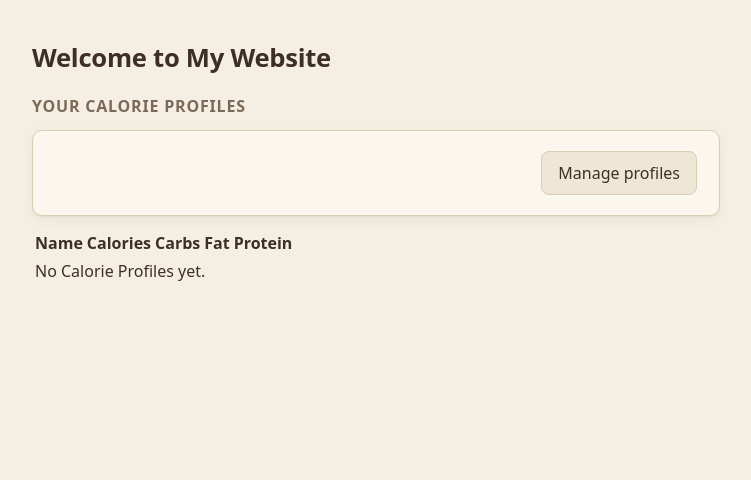
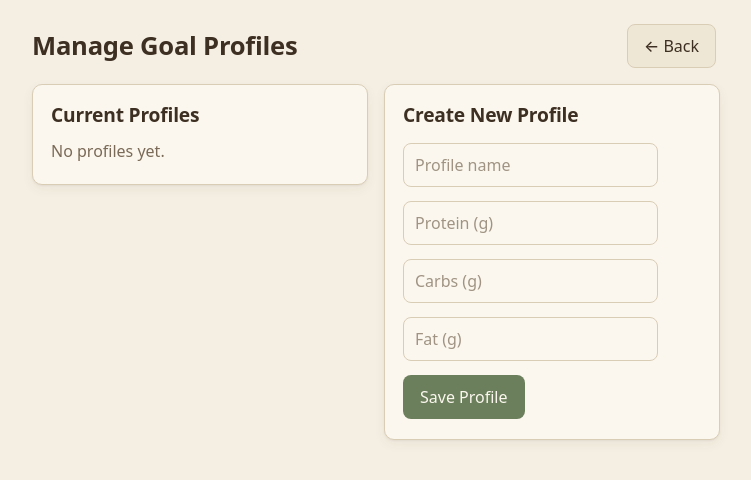
Before and after one commit to Markus1403/calorie-tracker-dis, a Flask app: page /manage_profiles in a window 1280 px wide. Shown: the top 480 px of the page, without its empty margins (264-1015 px from the left). Run offline with Flask 3, Linux system fonts and the light colour scheme; the visitor is signed in with stand-in values (Sample User, id 1).

Commit message:
Further updates to manage profiles

```diff
--- a/blueprints/profiles/__init__.py
+++ b/blueprints/profiles/__init__.py
@@ -1,5 +1,5 @@
-
 from functools import wraps
+from datetime import date
 
 from flask import (
     Blueprint, render_template, request, redirect, url_for, flash, session
@@ -13,13 +13,33 @@ profiles_bp = Blueprint('profiles_bp', __name__)
 
 @profiles_bp.route('/manage_profiles', methods=['GET','POST'])
 def manage_profiles():
+   curr_date = request.form.get("date")
 
-    profiles = db.session.execute(
-        db.select(CalorieProfile).filter_by(user_id=session['user_id'])
-    ).scalars().all()
+   profiles = db.session.execute(
+       db.select(CalorieProfile).filter_by(user_id=session['user_id'])
+   ).scalars().all()
+
+   return render_template('manage_profiles.html', curr_date=curr_date, profiles=profiles)
 
 
+@profiles_bp.route('/manage_profiles/save_profile', methods=['GET','POST'])
+def save_profile():
+    curr_date = request.form.get("date")
+
+    return redirect(url_for('profiles_bp.manage_profiles'))
+
+@profiles_bp.route('/manage_profiles/delete_profile', methods=['GET', 'POST'])
+def delete_profile():
+    curr_date = request.form.get("date")
+    return redirect(url_for('profiles_bp.manage_profiles'))
 
 
+@profiles_bp.route('/manage_profiles/update_profile', methods=['POST'])
+def update_profile():
+    curr_date = date # request.form.get("date")
+    return redirect(url_for('profiles_bp.manage_profiles'))
 
-    return render_template('manage_profiles.html', calorie_profiles=profiles)
+@profiles_bp.route('/manage_profiles/set_profile', methods=['GET', 'POST'])
+def set_profile():
+    curr_date = request.form.get("date")
+    return redirect(url_for('profiles_bp.manage_profiles'))
--- a/templates/manage_profiles.html
+++ b/templates/manage_profiles.html
@@ -1,43 +1,81 @@
 {% extends "base.html" %}
 
 {% block title %}Manage Goal Profiles{% endblock %}
+
 {% block content %}
-        <h1>Welcome to My Website</h1>
-        <table>
-          <thead>
-              <h3>Your Calorie Profiles</h3>
-            <tr>
-              <th>Name</th>
-              <th>Calories</th>
-              <th>Carbs</th>
-              <th>Fat</th>
-              <th>Protein</th>
-            </tr>
-          </thead>
-          <tbody>
-            {% for profiles in calorie_profiles %}
-              <tr>
-                <td>{{ profiles.name }}</td>
-                <td>{{ profiles.calories }}</td>
-                <td>{{ profiles.carbs }}</td>
-                <td>{{ profiles.fat }}</td>
-                <td>{{ profiles.protein }}</td>
-              </tr>
+
+<div class="spread">
+    <h1 style="margin:0">Manage Goal Profiles</h1>
+    <form action="{{ url_for('main_bp.index') }}">
+        <button type="submit" class="btn-secondary">← Back</button>
+    </form>
+</div>
+
+<div class="row">
+    <div class="column">
+        <div class="card">
+            <h2>Current Profiles</h2>
+            {% if profiles %}
+                <ul class="item-list">
+                {% for entry in profiles %}
+                    <li class="item">
+                        <div class="item-row">
+                            <div>
+                                <div class="item-name">{{ entry.name }}</div>
+                                <div class="item-meta">{{ entry.protein }}P · {{ entry.carbs }}C · {{ entry.fat }}F · {{ entry.calories }} kcal</div>
+                            </div>
+                            <div class="item-actions">
+                                <form method="POST" action="{{ url_for('profiles_bp.set_profile') }}">
+                                    <input type="hidden" name="name" value="{{ entry.name }}">
+                                    <input type="hidden" name="id"   value="{{ entry.id }}">
+                                    <input type="hidden" name="date" value="{{ curr_date }}">
+                                    <button type="submit">Set as current</button>
+                                </form>
+                                <button type="button" class="btn-secondary"
+                                        onclick="this.closest('.item').classList.toggle('editing')">Edit</button>
+                                {% if entry.name != 'Standard' %}
+                                    <form method="POST" action="{{ url_for('profiles_bp.delete_profile') }}">
+                                        <input type="hidden" name="name" value="{{ entry.name }}">
+                                        <input type="hidden" name="id"   value="{{ entry.id }}">
+                                        <input type="hidden" name="date" value="{{ curr_date }}">
+                                        <button type="submit" class="btn-danger">Delete</button>
+                                    </form>
+                                {% endif %}
+                            </div>
+                        </div>
+                        <form method="POST" action="{{ url_for('profiles_bp.update_profile') }}" class="edit-form inline-form">
+                            <input type="hidden" name="id"   value="{{ entry.id }}">
+                            <input type="hidden" name="date" value="{{ curr_date }}">
+                            <input name="name" value="{{ entry.name }}" required>
+                            <input name="protein" type="number" step="0.1" inputmode="decimal" value="{{ entry.protein }}" placeholder="Protein (g)" required>
+                            <input name="carbs"   type="number" step="0.1" inputmode="decimal" value="{{ entry.carbs }}"   placeholder="Carbs (g)"   required>
+                            <input name="fat"     type="number" step="0.1" inputmode="decimal" value="{{ entry.fat }}"     placeholder="Fat (g)"     required>
+                            <button type="submit">Save</button>
+                            <button type="button" class="btn-secondary"
+                                    onclick="this.closest('.item').classList.remove('editing')">Cancel</button>
+                        </form>
+                    </li>
+                {% endfor %}
+                </ul>
             {% else %}
-              <tr><td colspan="5">No Calorie Profiles yet.</td></tr>
-            {% endfor %}
+                <p class="muted">No profiles yet.</p>
+            {% endif %}
+        </div>
+    </div>
 
+    <div class="column">
+        <div class="card">
+            <h2>Create New Profile</h2>
+            <form method="POST" action="{{ url_for('profiles_bp.save_profile') }}" class="inline-form">
+                <input type="hidden" name="date" value="{{ curr_date }}">
+                <input name="name" placeholder="Profile name" required>
+                <input name="protein" type="number" pattern="[0-9]*" inputmode="decimal" step="0.1" placeholder="Protein (g)" required>
+                <input name="carbs"   type="number" pattern="[0-9]*" inputmode="decimal" step="0.1" placeholder="Carbs (g)" required>
+                <input name="fat"     type="number" pattern="[0-9]*" inputmode="decimal" step="0.1" placeholder="Fat (g)" required>
+                <button type="submit">Save Profile</button>
+            </form>
+        </div>
+    </div>
+</div>
 
-            <div class="card">
-                <div class="spread">
-                    <form method="POST" action="{{ url_for('profiles_bp.manage_profiles') }}">
-                        <input type="hidden" name="date" value="{{ curr_date }}">
-                        <button type="submit" class="btn-secondary">Manage profiles</button>
-                    </form>
-                </div>
-          </tbody>
-    </main>
-    <script src="index.js"></script>
-  </body>
-</html>
 {% endblock %}
```
